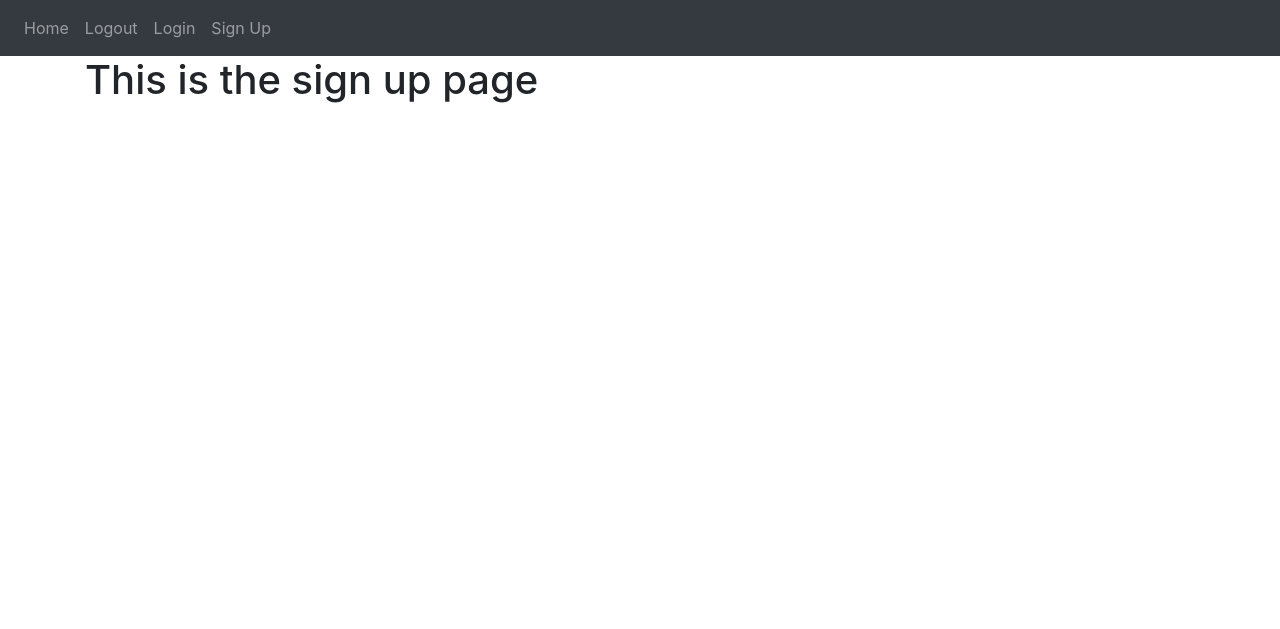
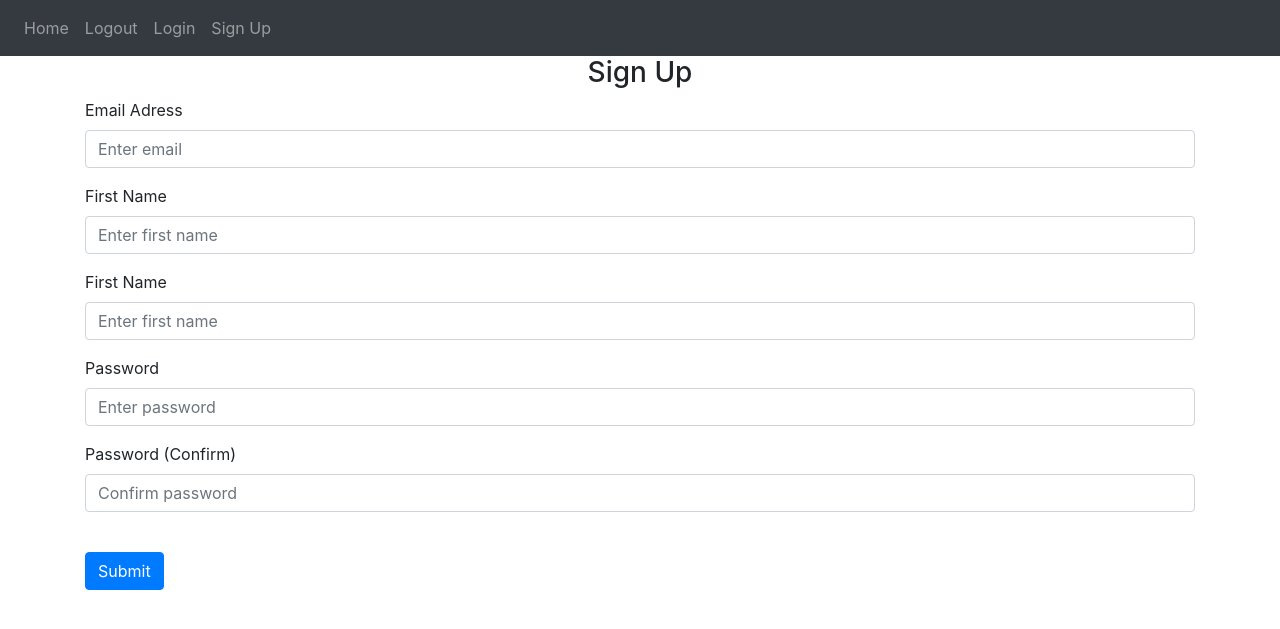
Before and after one commit to ronrobertsoen/fussball, a Flask app: page /sign-up in a window 1280 px wide. Shown: the top 629 px of the page. Run offline with Flask 3, Linux system fonts and the light colour scheme; some libraries are stand-ins or nearby versions.

Commit message:
login, sign-up html aufgesetzt

```diff
--- a/website/templates/sign_up.html
+++ b/website/templates/sign_up.html
@@ -1,5 +1,59 @@
-{% extends "base.html" %} {% block title %}Sign Up{% endblock %}
+{% extends "base.html" %} {% block title %}Sign Up{% endblock %} {% block content %}
 
-{% block content %}
-<h1>This is the sign up page</h1>
+<form method="POST">
+    <h3 align="center">Sign Up</h3>
+
+    <div class="form-group">
+        <label for="email">Email Adress</label>
+        <input
+        type="email"
+        class="form-control"
+        id="email"
+        name="email"
+        placeholder="Enter email"
+        />
+    </div>
+    <div class="form-group">
+        <label for="firstName">First Name</label>
+        <input
+        type="text"
+        class="form-control"
+        id="firstName"
+        name="firstName"
+        placeholder="Enter first name"
+        />
+    </div>
+    <div class="form-group">
+        <label for="firstName">First Name</label>
+        <input
+        type="text"
+        class="form-control"
+        id="firstName"
+        name="firstName"
+        placeholder="Enter first name"
+        />
+    </div>
+    <div class="form-group">
+        <label for="password1">Password</label>
+        <input
+        type="password"
+        class="form-control"
+        id="password1"
+        name="password1"
+        placeholder="Enter password"
+        />
+    </div>
+    <div class="form-group">
+        <label for="password1">Password (Confirm)</label>
+        <input
+        type="password"
+        class="form-control"
+        id="password2"
+        name="password2"
+        placeholder="Confirm password"
+        />
+    </div>
+    <br />
+    <button type="submit" class="btn btn-primary">Submit</button>
+</form>
 {% endblock %}
```
Also changed, not shown: website/templates/login.html (+28 -1 lines).
